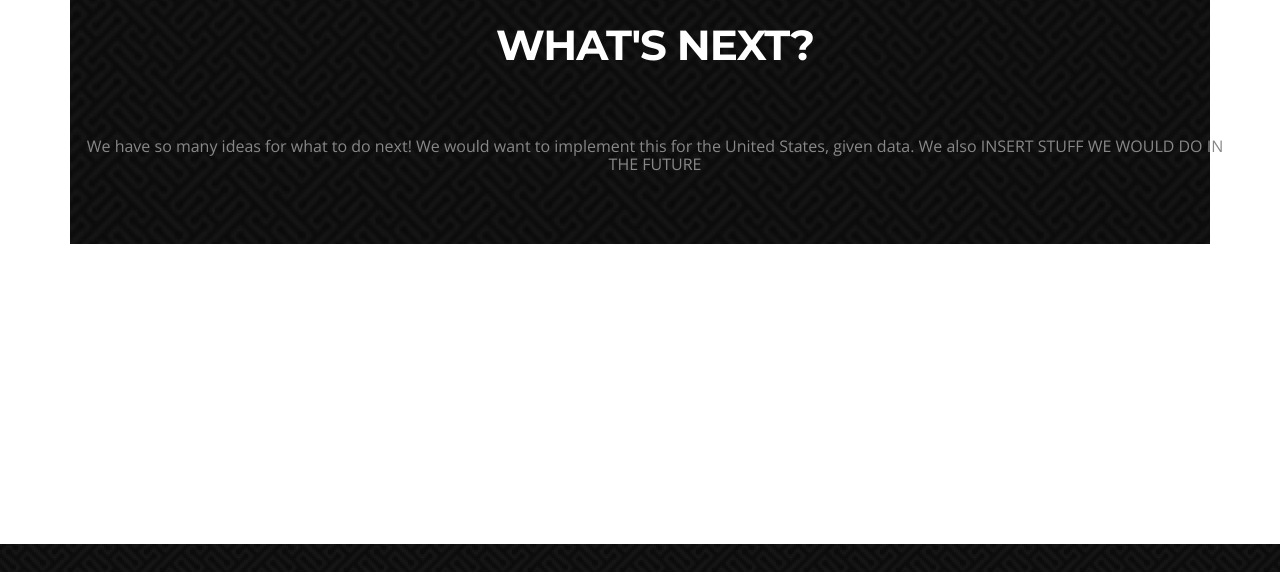
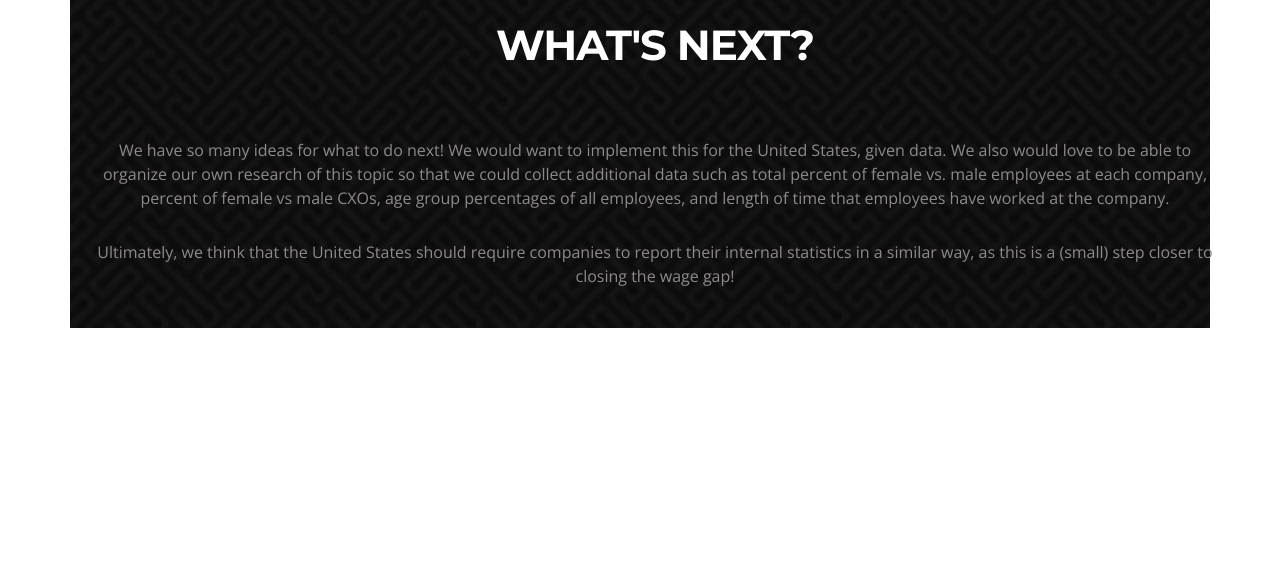
Before and after one commit to sarahchou/GenderPayGap, a plain HTML site: page index.html in a window 1280 px wide. Shown: the part 1940-2512 px from the top of the page. Drawn offline with nearby package versions, Linux system fonts and the light colour scheme; files whose address does not match are found by name.

Commit message:
adding blub in for whats next

```diff
--- a/index.html
+++ b/index.html
@@ -289,7 +289,8 @@
 		<!--business-talking-start-->
 		<div class="container">
 			<h2>What's Next?</h2>
-			<h6>We have so many ideas for what to do next! We would want to implement this for the United States, given data. We also INSERT STUFF WE WOULD DO IN THE FUTURE </h6>
+			<p id=whiteText>We have so many ideas for what to do next! We would want to implement this for the United States, given data. We also would love to be able to organize our own research of this topic so that we could collect additional data such as total percent of female vs. male employees at each company, percent of female vs male CXOs, age group percentages of all employees, and length of time that employees have worked at the company.</p>
+			<p>Ultimately, we think that the United States should require companies to report their internal statistics in a similar way, as this is a (small) step closer to closing the wage gap! </p>
 
 		</div>
 	</section>
```
